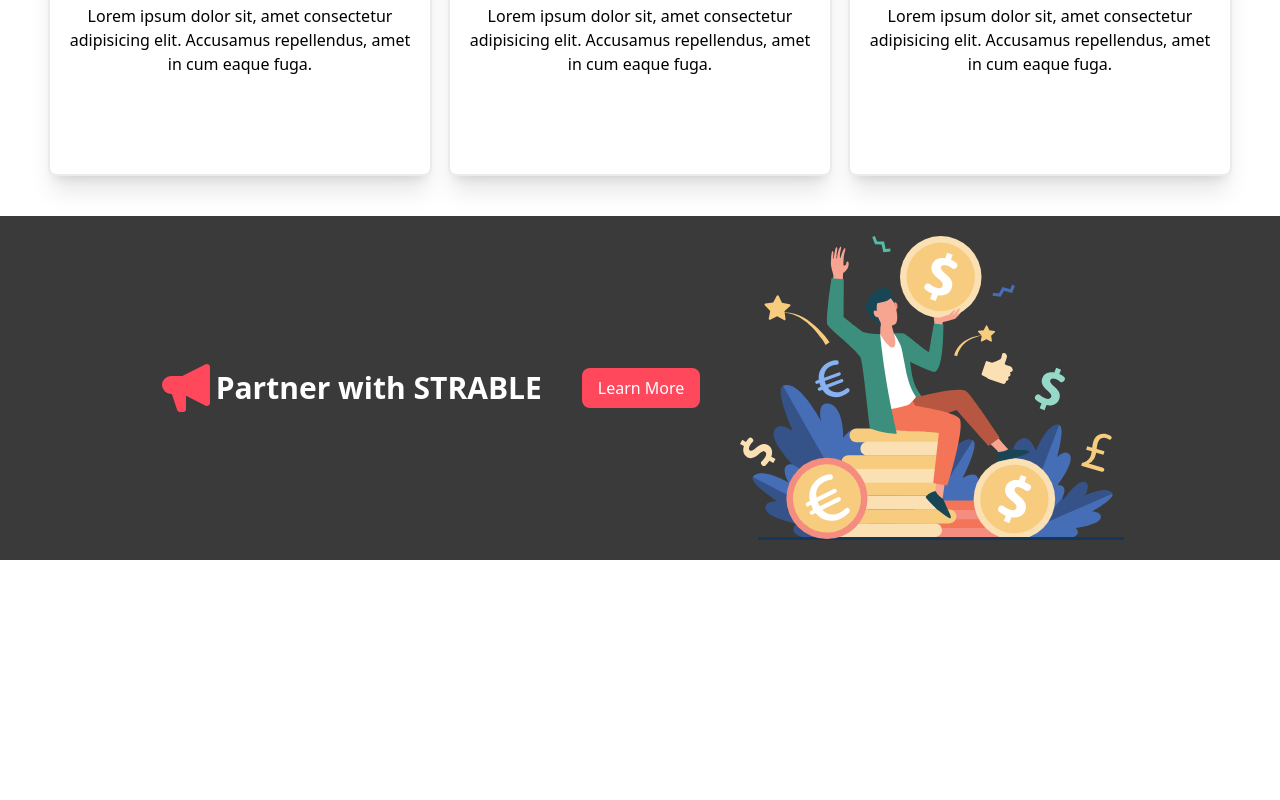
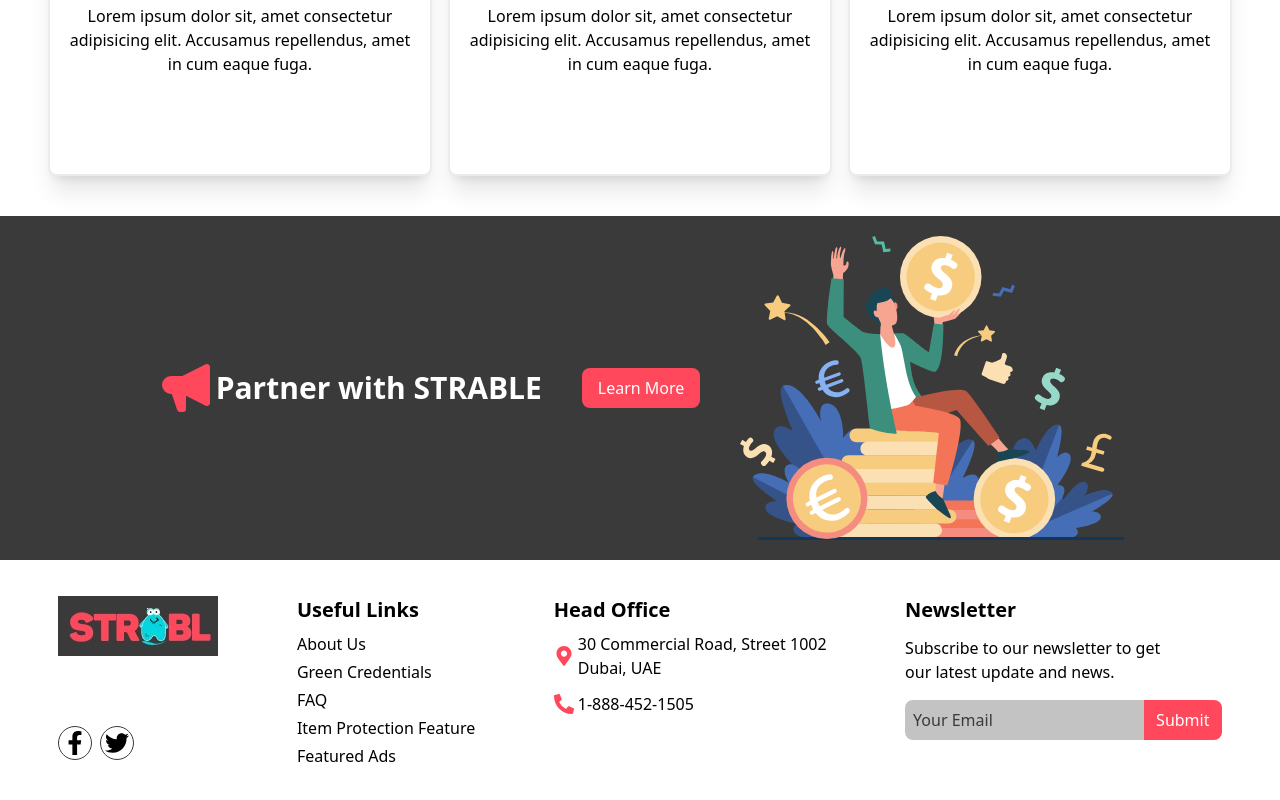
Before and after one commit to AhmadRaza365/Strabl-Ecommerce-landingpage, a React (Create React App) app: page / in a window 1280 px wide. Shown: the part 4524-5324 px from the top of the page. Before the commit the page ends 5084 px from the top, so only its background shows below. Built offline with nearby package versions, Linux system fonts and the light colour scheme.

Commit message:
Footer Setup

```diff
--- a/src/App.js
+++ b/src/App.js
@@ -12,7 +12,7 @@
 import ReviewCard from "./components/ReviewCard";
 import FeaturedCard from "./components/FeaturedCard";
 import PromotionCTA from "./components/PromotionCTA";
-
+import Footer from "./components/Footer";
 
 
 function App() {
@@ -173,6 +173,7 @@
         </section>
       </div>
       <PromotionCTA />
+      <Footer />
     </div>
   );
 }
--- /dev/null
+++ b/src/components/Footer.js
@@ -0,0 +1,71 @@
+import React from "react";
+import Logo from "../images/logo.jpg";
+import {
+  FaFacebookF,
+  FaTwitter,
+  FaMapMarkerAlt,
+  FaPhoneAlt,
+} from "react-icons/fa";
+
+export default function Footer() {
+  return (
+    <footer className="flex flex-wrap p-4 gap-4 justify-evenly">
+      <div className="p-2 md:p-5 flex flex-col justify-between">
+        <img src={Logo} alt="logo" />
+        <div className="flex gap-2 my-4">
+          <div className="p-1 w-fit border-dark-gray border-[1px] rounded-full flex justify-center items-center">
+            <FaFacebookF className="text-2xl" />
+          </div>
+          <div className="p-1 w-fit border-dark-gray border-[1px] rounded-full flex justify-center items-center">
+            <FaTwitter className="text-2xl" />
+          </div>
+        </div>
+      </div>
+
+      <div className="p-2 md:p-5">
+        <h3 className="text-xl font-bold">Useful Links</h3>
+        <ul className="text-base my-2">
+          <li className="my-1">About Us</li>
+          <li className="my-1">Green Credentials</li>
+          <li className="my-1">FAQ</li>
+          <li className="my-1">Item Protection Feature</li>
+          <li className="my-1">Featured Ads</li>
+        </ul>
+      </div>
+      <div className="p-2 md:p-5">
+        <h3 className="text-xl font-bold">Head Office</h3>
+        <ul className="text-base my-2">
+          <li className="flex gap-1 items-center my-2">
+            <FaMapMarkerAlt className="text-xl text-primary-red" />
+            <span>
+              30 Commercial Road, Street 1002
+              <br />
+              Dubai, UAE
+            </span>
+          </li>
+          <li className="flex gap-1 items-center my-3">
+            <FaPhoneAlt className="text-xl text-primary-red" />
+            <span>1-888-452-1505</span>
+          </li>
+        </ul>
+      </div>
+      <div className="p-5">
+        <h3 className="text-xl font-bold">Newsletter</h3>
+        <p className="text-base my-3">
+          Subscribe to our newsletter to get
+          <br /> our latest update and news.
+        </p>
+        <div className="flex items-center my-4">
+          <input
+            className="bg-dark-gray/30 p-2 rounded-l-lg outline-none placeholder-dark-gray"
+            type="email"
+            placeholder="Your Email"
+          />
+          <button className="bg-primary-red px-3 py-2 rounded-r-lg -ml-2 text-white">
+            Submit
+          </button>
+        </div>
+      </div>
+    </footer>
+  );
+}
```
